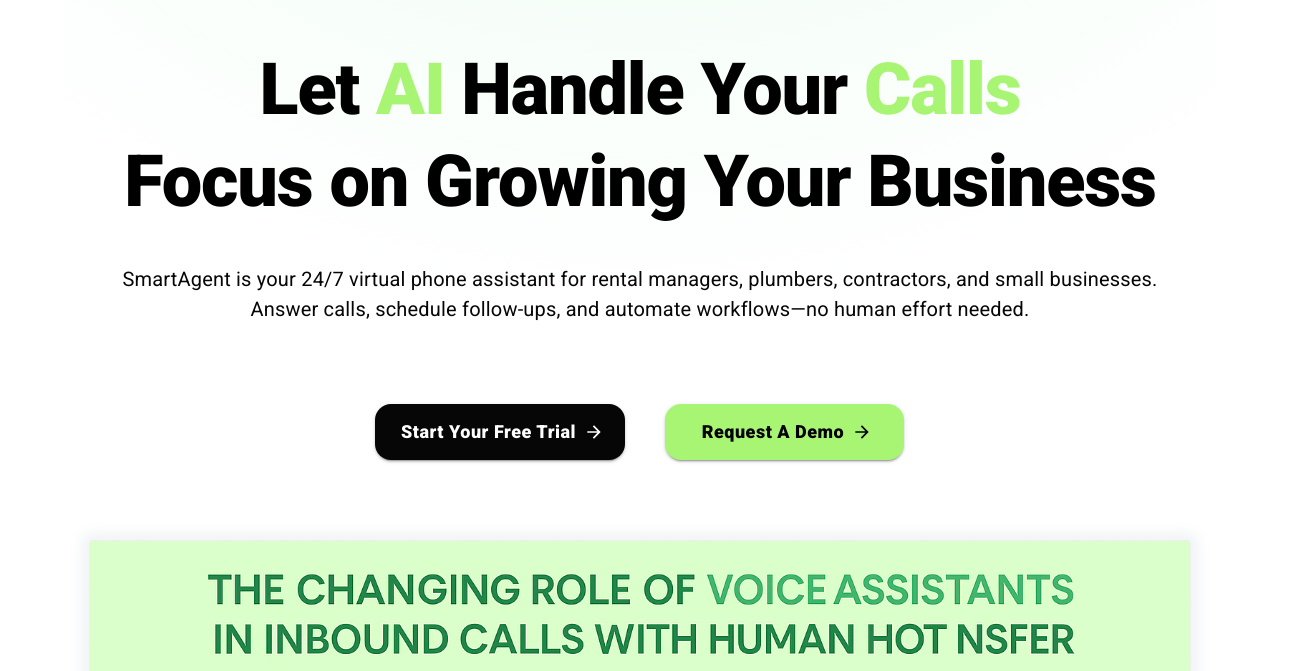
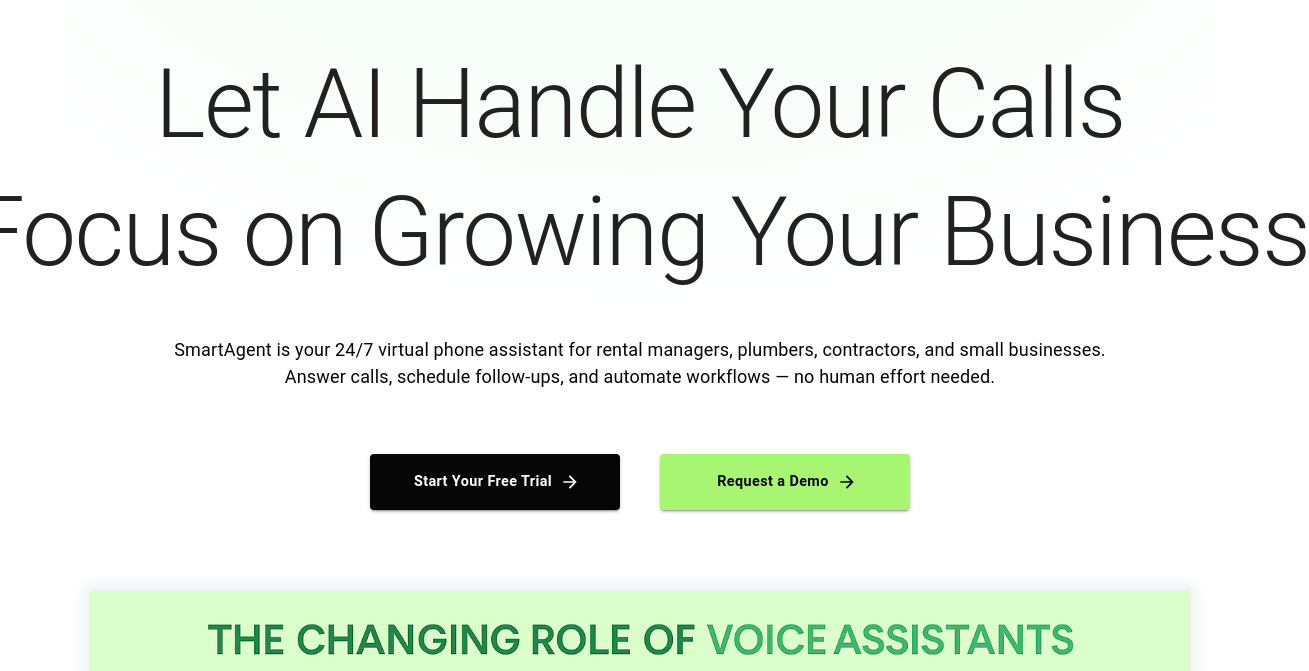
Before and after one commit to Dispatch-AI-com/frontend, a Next.js app: page / in a window 1280 px wide. Shown: the part 120-791 px from the top of the page, 1309 px wide, since content can reach past the window. Built offline with nearby package versions, Linux system fonts and the light colour scheme.

Commit message:
hero-section-with-global-theme

```diff
--- a/src/app/page.tsx
+++ b/src/app/page.tsx
@@ -1,6 +1,6 @@
 import { Container } from '@mui/material';
 import HeroSection from '../components/features/landing/HeroSection';
-
+// import ThemeProvider from '@mui/material';
 
 export default function LandingPage() {
   return (
--- a/src/components/features/landing/HeroSection.tsx
+++ b/src/components/features/landing/HeroSection.tsx
@@ -1,24 +1,22 @@
 "use client";
 
 import * as React from 'react';
+import theme from '@/theme';
 import Box from '@mui/material/Box';
-import Button from '@mui/material/Button';
+import CommonButton from '@/components/ui/CommonButton';
 import Container from '@mui/material/Container';
-// import Link from '@mui/material/Link';
 import Stack from '@mui/material/Stack';
 import Typography from '@mui/material/Typography';
 import { styled } from '@mui/material/styles';
-import '@fontsource/roboto/400.css';
-import '@fontsource/roboto/900.css';
 import ArrowForwardIcon from '@mui/icons-material/ArrowForward';
 
 // Styled component for the Demo image box
 const StyledBox = styled('div')(({ theme }) => ({
   alignSelf: 'center',
-  width: 1100,
-  height: 530,
-  margin: '72px 51px 0',
-  backgroundColor: '#eee',
+  width: '100%',
+  height: 300,
+  margin: '72px auto 0',
+  backgroundColor: theme.palette.background.default,
   borderRadius: theme.shape.borderRadius,
   border: '1px solid',
   borderColor: theme.palette.grey[200],
@@ -27,7 +25,11 @@
   backgroundSize: 'cover',
   backgroundPosition: 'center',
   [theme.breakpoints.up('sm')]: {
+    width: 1100,
+    height: 530,
     marginTop: theme.spacing(10),
+  },
+  [theme.breakpoints.up('xs')]: {
     height: 700,
   },
   ...theme.applyStyles('dark', {
@@ -58,71 +60,43 @@
           display: 'flex',
           flexDirection: 'column',
           alignItems: 'center',
-          // pt - padding top
-          //sm - small screen
           pt: { xs: 14, sm: 20 },
           pb: { xs: 8, sm: 12 },
         }}
       >
         <Stack
-          spacing={1}
+          spacing={theme.spacing(2)}
           useFlexGap
-          sx={{ alignItems: 'center', width: { xs: '100%', sm: '70%' } }}
+          sx={{ alignItems: 'center', width: { xs: '70%', sm: '100%' } }}
         >
             <Typography
             variant="h1"
-            sx={{
-              display: 'flex',
-              flexDirection: { xs: 'column', sm: 'row' },
+            sx={(theme) => ({
               alignItems: 'center',
-              fontSize: '72px',
-              fontFamily: 'Roboto',
-              fontWeight: '900',
-            }}
-          >
-            Let&nbsp;
-            <Typography
-              component="span"
-              variant="h1"
-              sx={(theme) => ({
-                fontSize: 'inherit',
-                color: '#a8f574',
-                fontWeight: '900',
+              color: theme.palette.text.primary,
+              fontSize: { xs: theme.typography.h2.fontSize, sm: theme.typography.h1.fontSize },
+              fontFamily: theme.typography.h1.fontFamily,
+              fontWeight: theme.typography.h1.fontWeight,
               ...theme.applyStyles('dark', {
-                  color: 'primary.light',
-                  fontWeight: '900',
+                color: theme.palette.text.secondary,
               }),
             })}
             >
-              AI
+            Let&nbsp;AI&nbsp;Handle&nbsp;Your&nbsp;Calls
             </Typography>
-            &nbsp;Handle&nbsp;Your&nbsp;
+
           <Typography
-              component="span"
             variant="h1"
             sx={(theme) => ({
-                fontSize: 'inherit',
-                color: '#a8f574',
-                fontWeight: '900',
+              alignItems: 'center',
+              color: theme.palette.text.primary,
+              fontSize: { xs: theme.typography.h2.fontSize, sm: theme.typography.h1.fontSize },
+              fontFamily: theme.typography.h1.fontFamily,
+              fontWeight: theme.typography.h1.fontWeight,
               ...theme.applyStyles('dark', {
-                  color: 'primary.light',
-                  fontWeight: '900',
+                color: theme.palette.text.secondary,
               }),
             })}
-            >
-              Calls
-            </Typography>
-          </Typography>
-          <Typography
-            variant="h1"
-            sx={{
-              display: 'flex',
-              flexDirection: { xs: 'column', sm: 'row' },
-              alignItems: 'center',
-              fontSize: '72px',
-              fontWeight: '900',
-              fontFamily: 'Roboto',
-            }}
           >
             Focus&nbsp;on&nbsp;Growing&nbsp;Your&nbsp;Business
           </Typography>
@@ -130,11 +104,10 @@
             <Typography
             sx={{
               textAlign: 'center',
-              color: '#060606',
-              width: { xs: '100%', sm: '90%', md: '1062px' },
-              margin: '32px 0 56px',
-              fontSize: '20px',
-              fontFamily: 'Roboto',
+              color: theme.palette.text.primary,
+              margin: '32px 0',
+              fontSize: { xs: theme.typography.body2.fontSize, sm: theme.typography.body1.fontSize },
+              fontFamily: theme.typography.fontFamily,
               fontWeight: 'normal',
             }}
             >
@@ -142,38 +115,48 @@
             assistant for rental managers, plumbers, contractors,
             and small businesses.<br />
             Answer calls, schedule follow-ups,
-            and automate workflows—no human effort needed.
+            and automate workflows&nbsp;—&nbsp;no human effort needed.
             </Typography>
 
           <Stack
             direction={{ xs: 'column', sm: 'row' }}
-            spacing={5}
+            spacing={theme.spacing(5)}
             display="flex"
             justifyContent="center"
             alignItems="center"
-            sx={{ pt: 2, width: { xs: '100%', sm: '350px' } }}
+            sx={{ pt: 2, width: { xs: '90%', sm: '100%' }}}
           >
-            <Button
-              variant="contained"
-              color="primary"
-              sx={{
-                minWidth: '250px', height: '56px', borderRadius: '16px', fontSize: '18px', padding: '16px 24px', backgroundColor: '#060606', textTransform: 'capitalize', fontWeight: 'bold'}}
+            <CommonButton
+              buttonVariant="black"
               endIcon={<ArrowForwardIcon />}
+              sx={
+                { minWidth: '250px',
+                  height: '56px',
+                  fontSize: theme.typography.button.fontSize,
+                  fontWeight: theme.typography.button.fontWeight,
+                }
+              }
             >
               Start Your Free Trial
-            </Button>
-            <Button
-              variant="contained"
-              sx={{
-                minWidth: '239px', height: '56px', borderRadius: '16px', fontSize: '18px', padding: '16px 24px', backgroundColor: '#a8f574', textTransform: 'capitalize', fontWeight: 'bold', color: 'black'}}
+            </CommonButton>
+
+            <CommonButton
+              buttonVariant="green"
               endIcon={<ArrowForwardIcon />}
+              sx={
+                { minWidth: '250px',
+                  height: '56px',
+                  fontSize: theme.typography.button.fontSize,
+                  fontWeight: theme.typography.button.fontWeight,
+                }
+              }
             >
               Request a Demo
-            </Button>
+            </CommonButton>
           </Stack>
         </Stack>
 
-        <StyledBox id="image" />
+        <StyledBox />
 
       </Container>
     </Box>
--- a/src/theme/index.ts
+++ b/src/theme/index.ts
@@ -10,12 +10,12 @@
 
   palette: {
     background: {
-      default: '#ffffff',
-      paper: '#fafafa',
+      default: '#ffffff', // white
+      paper: '#fafafa', // light grey
     },
     text: {
-      primary: '#060606',
-      secondary: '#6d6d6d',
+      primary: '#060606', // black
+      secondary: '#6d6d6d', // grey
     },
   },
 
@@ -25,7 +25,7 @@
     fontFamily: ['Roboto', 'sans-serif'].join(','),
     h1: {
       fontSize: '4.5rem',
-      fontWeight:800,
+      fontWeight: 800,
     },
     h2: {
       fontSize: '3.5rem',
```
Also changed, not shown: src/components/ui/CommonButton.tsx (line endings or trailing spaces). Lines whose indentation alone changed are shown as unchanged.
